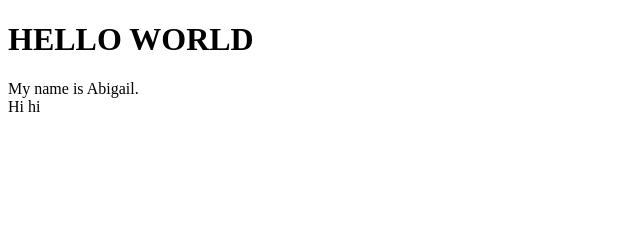
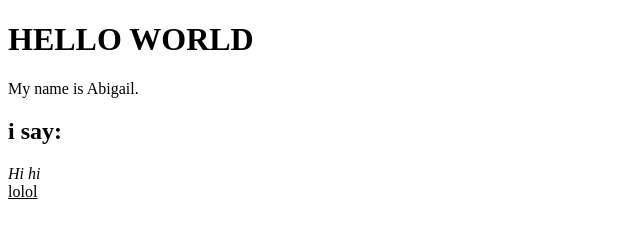
Before and after one commit to atom504/hello_world, a plain HTML site: page index.html in a window 1280 px wide. Shown: the whole page, without its empty margins (0-640 px from the left). Drawn offline with Linux system fonts and the light colour scheme.

Commit message:
added speech

```diff
--- a/index.html
+++ b/index.html
@@ -11,6 +11,8 @@
 <body>
     <h1>HELLO WORLD</h1>
     My name is Abigail.<br>
-    Hi hi
+    <h2>i say:</h2>
+    <i>Hi hi</i><br>
+    <u>lolol</u>
 </body>
 </html>
```
